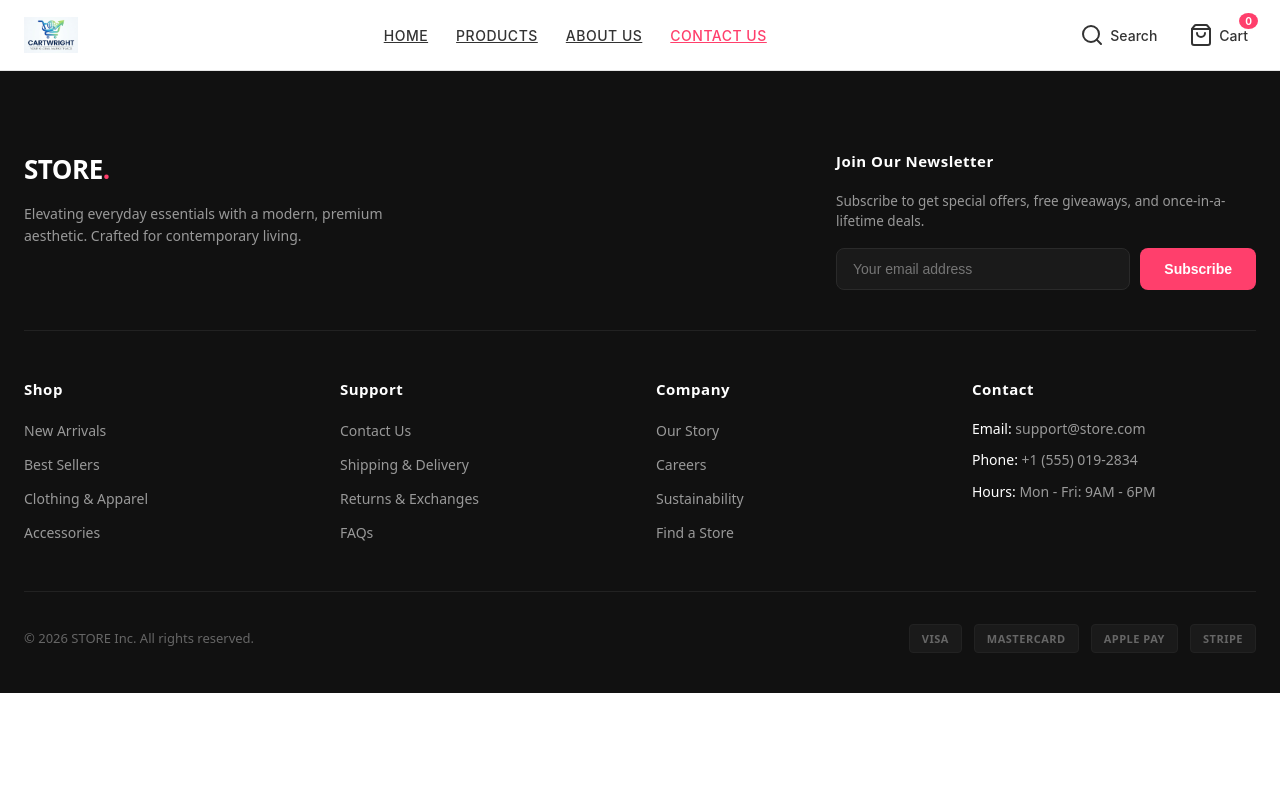
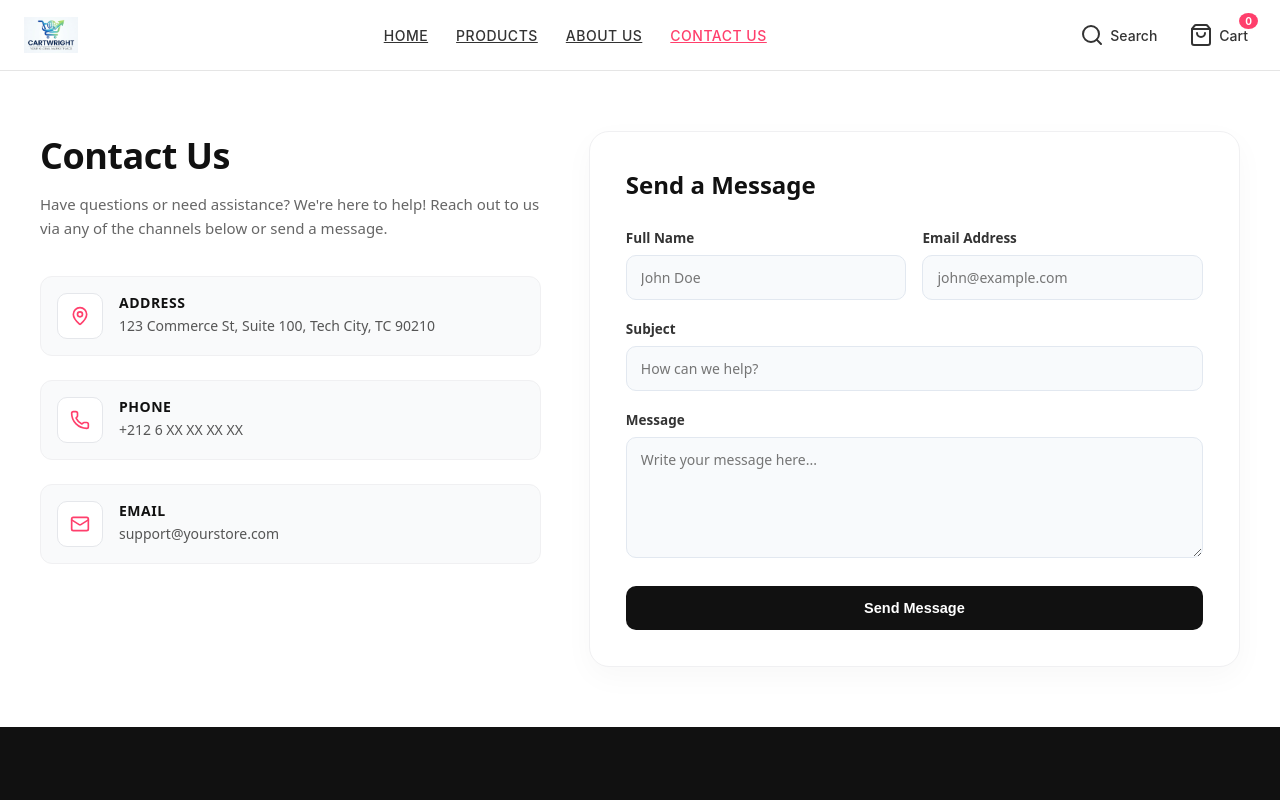
Before and after one commit to drissi-kl/Ecommerce_ReactJs, a React (Vite) app: page /contactUs in a window 1280 px wide. Shown: the top 800 px of the page. Built offline with nearby package versions, Linux system fonts and the light colour scheme.

Commit message:
create contact us component

```diff
--- a/src/App.jsx
+++ b/src/App.jsx
@@ -5,6 +5,7 @@ import Navbar from './components/header/navbar';
 import { Route, RouterProvider, Routes } from 'react-router-dom';
 import Footer from './components/footer/footer';
 import Products from './views/products';
+import ContactUs from './views/contactUs';
 
 function App() {
 
@@ -15,6 +16,7 @@ function App() {
       <Route path='/' element={<Home />} />
       <Route path='/products' element={<Products />} />
       <Route path='/products/category/:category' element={<Products />} />
+      <Route path='/contactUs' element={<ContactUs />} />
 
 
 
--- /dev/null
+++ b/src/views/contactUs.css
@@ -0,0 +1,204 @@
+/* --- Global Container --- */
+.contact_us {
+  max-width: 1200px;
+  margin: 0 auto;
+  padding: 60px 24px;
+  display: grid;
+  grid-template-columns: 1fr 1.3fr;
+  gap: 48px;
+  font-family: system-ui, -apple-system, sans-serif;
+  color: #111111;
+}
+
+/* ==========================================================================
+   1. INFORMATION SIDEBAR
+   ========================================================================== */
+.information {
+  display: flex;
+  flex-direction: column;
+}
+
+.title {
+  font-size: 36px;
+  font-weight: 800;
+  margin: 0 0 12px 0;
+  letter-spacing: -0.5px;
+}
+
+.descriptions {
+  font-size: 15px;
+  color: #666666;
+  line-height: 1.6;
+  margin: 0 0 36px 0;
+}
+
+.contact_details {
+  display: flex;
+  flex-direction: column;
+  gap: 24px;
+}
+
+.info_card {
+  display: flex;
+  align-items: flex-start;
+  gap: 16px;
+  padding: 16px;
+  border-radius: 12px;
+  background-color: #f9fafb;
+  border: 1px solid #f0f0f2;
+  transition: transform 0.2s ease, box-shadow 0.2s ease;
+}
+
+.info_card:hover {
+  transform: translateY(-2px);
+  box-shadow: 0 8px 20px rgba(0, 0, 0, 0.04);
+}
+
+.icon_wrapper {
+  display: flex;
+  align-items: center;
+  justify-content: center;
+  width: 44px;
+  height: 44px;
+  border-radius: 10px;
+  background-color: #ffffff;
+  border: 1px solid #e5e7eb;
+  flex-shrink: 0;
+}
+
+.address_icon,
+.phone_icon,
+.email_icon {
+  width: 20px;
+  height: 20px;
+  color: #ff3f6c; /* Matches primary brand color from products page */
+}
+
+.info_card h2 {
+  font-size: 14px;
+  font-weight: 700;
+  margin: 0 0 4px 0;
+  text-transform: uppercase;
+  letter-spacing: 0.5px;
+  color: #111111;
+}
+
+.info_card p {
+  font-size: 14px;
+  color: #555555;
+  margin: 0;
+  line-height: 1.4;
+}
+
+/* ==========================================================================
+   2. CONTACT FORM
+   ========================================================================== */
+.contact_form_wrapper {
+  background: #ffffff;
+  border: 1px solid #f0f0f2;
+  border-radius: 20px;
+  padding: 36px;
+  box-shadow: 0 10px 30px rgba(0, 0, 0, 0.03);
+}
+
+.form_title {
+  font-size: 24px;
+  font-weight: 700;
+  margin: 0 0 28px 0;
+}
+
+.contact_form {
+  display: flex;
+  flex-direction: column;
+  gap: 20px;
+}
+
+.form_row {
+  display: grid;
+  grid-template-columns: 1fr 1fr;
+  gap: 16px;
+}
+
+.input_group {
+  display: flex;
+  flex-direction: column;
+  gap: 8px;
+}
+
+.input_group label {
+  font-size: 13.5px;
+  font-weight: 600;
+  color: #333333;
+}
+
+.input_group input,
+.input_group textarea {
+  width: 100%;
+  padding: 12px 14px;
+  border: 1px solid #e2e8f0;
+  border-radius: 10px;
+  font-size: 14px;
+  color: #111111;
+  background-color: #f8fafc;
+  outline: none;
+  font-family: inherit;
+  box-sizing: border-box;
+  transition: all 0.2s ease;
+}
+
+.input_group textarea {
+  resize: vertical;
+  min-height: 120px;
+}
+
+.input_group input:focus,
+.input_group textarea:focus {
+  border-color: #ff3f6c;
+  background-color: #ffffff;
+  box-shadow: 0 0 0 3px rgba(255, 63, 108, 0.1);
+}
+
+.send_btn {
+  width: 100%;
+  padding: 14px;
+  background-color: #111111;
+  color: #ffffff;
+  border: none;
+  border-radius: 10px;
+  font-size: 14.5px;
+  font-weight: 600;
+  cursor: pointer;
+  transition: all 0.2s ease;
+  margin-top: 8px;
+}
+
+.send_btn:hover {
+  background-color: #ff3f6c;
+  box-shadow: 0 6px 16px rgba(255, 63, 108, 0.25);
+  transform: translateY(-1px);
+}
+
+.send_btn:active {
+  transform: translateY(0);
+}
+
+/* ==========================================================================
+   3. RESPONSIVE BREAKPOINTS
+   ========================================================================== */
+@media (max-width: 900px) {
+  .contact_us {
+    grid-template-columns: 1fr;
+    gap: 40px;
+    padding: 32px 16px;
+  }
+}
+
+@media (max-width: 550px) {
+  .form_row {
+    grid-template-columns: 1fr;
+  }
+
+  .contact_form_wrapper {
+    padding: 24px;
+  }
+}
--- /dev/null
+++ b/src/views/contactUs.jsx
@@ -0,0 +1,86 @@
+import React from 'react';
+import { Mail, MapPin, Phone } from 'lucide-react';
+import "./contactUs.css";
+
+export default function ContactUs() {
+  const handleSubmit = (e) => {
+    e.preventDefault();
+  };
+
+  return (
+    <main className="contact_us">
+      {/* Contact Info Sidebar */}
+      <section className="information">
+        <h1 className="title">Contact Us</h1>
+        <p className="descriptions">
+          Have questions or need assistance? We're here to help! Reach out to us via any of the channels below or send a message.
+        </p>
+
+        <div className="contact_details">
+          {/* Address */}
+          <div className="info_card address">
+            <div className="icon_wrapper">
+              <MapPin className="address_icon" />
+            </div>
+            <div className="address_content">
+              <h2>Address</h2>
+              <p>123 Commerce St, Suite 100, Tech City, TC 90210</p>
+            </div>
+          </div>
+
+          {/* Phone */}
+          <div className="info_card phone">
+            <div className="icon_wrapper">
+              <Phone className="phone_icon" />
+            </div>
+            <div className="phone_content">
+              <h2>Phone</h2>
+              <p>+212 6 XX XX XX XX</p>
+            </div>
+          </div>
+
+          {/* Email */}
+          <div className="info_card email">
+            <div className="icon_wrapper">
+              <Mail className="email_icon" />
+            </div>
+            <div className="email_content">
+              <h2>Email</h2>
+              <p>support@yourstore.com</p>
+            </div>
+          </div>
+        </div>
+      </section>
+
+      {/* Contact Form Section */}
+      <section className="contact_form_wrapper">
+        <h2 className="form_title">Send a Message</h2>
+
+        <form className="contact_form" onSubmit={handleSubmit}>
+          <div className="form_row">
+            <div className="input_group">
+              <label htmlFor="fullName">Full Name</label>
+              <input type="text" id="fullName" placeholder="John Doe" required />
+            </div>
+            <div className="input_group">
+              <label htmlFor="email">Email Address</label>
+              <input type="email" id="email" placeholder="john@example.com" required />
+            </div>
+          </div>
+
+          <div className="input_group">
+            <label htmlFor="subject">Subject</label>
+            <input type="text" id="subject" placeholder="How can we help?" required />
+          </div>
+
+          <div className="input_group">
+            <label htmlFor="message">Message</label>
+            <textarea id="message" rows="5" placeholder="Write your message here..." required></textarea>
+          </div>
+
+          <button type="submit" className="send_btn">Send Message</button>
+        </form>
+      </section>
+    </main>
+  );
+}
```
